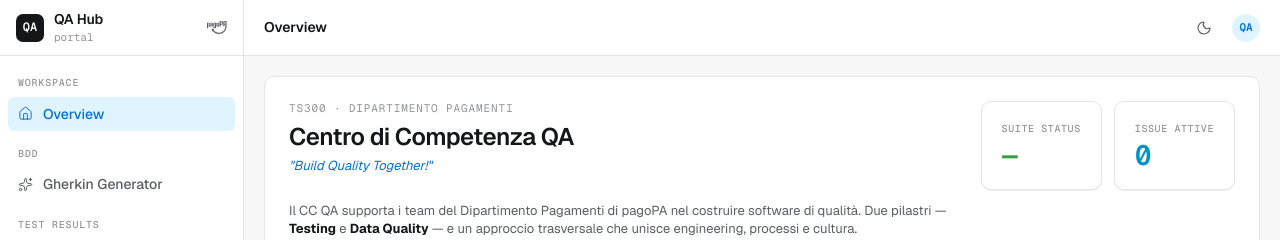
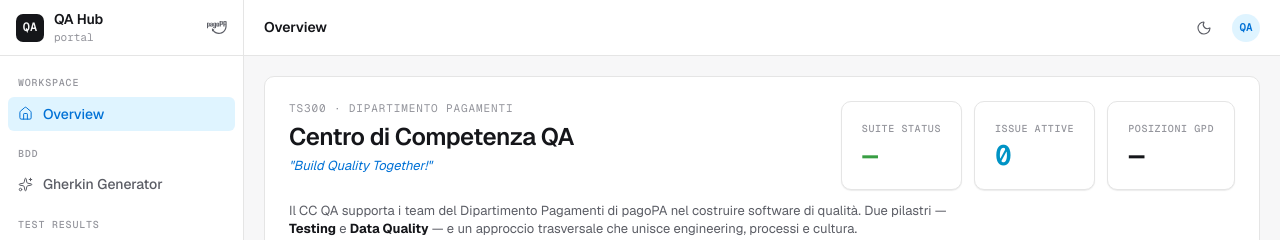
Before and after one commit to pagopa/pagopa-qa-centralhub-frontend, a Next.js app: page / in a window 1280 px wide. Shown: the top 240 px of the page. Built offline with nearby package versions, Linux system fonts and the light colour scheme; no server answers.

Commit message:
feat(gpd-position): add GPD Positions KPI card to Overview, update docs

```diff
--- a/src/app/(portal)/page.tsx
+++ b/src/app/(portal)/page.tsx
@@ -3,7 +3,9 @@
 import Link from "next/link";
 import { useE2eSuites } from "@/hooks/useE2eSuites";
 import { useJiraOverview } from "@/hooks/useJira";
+import { useGpdPositionSnapshots } from "@/hooks/useGpdPositions";
 import { Kpi } from "@/components/primitives/Kpi";
+import { fmtNumberIt } from "@/lib/format";
 import { TestTube2, LayoutGrid, FileText, Settings, Sparkles, ArrowRight, CreditCard, BookOpen, Wallet } from "lucide-react";
 
 const API_BASE_URL = process.env.NEXT_PUBLIC_API_URL ?? "http://localhost:8000";
@@ -25,6 +27,29 @@
           <span className="text-danger font-mono text-[11px]">{failing}/{total} fallite</span>
         )}
       </Kpi>
+    </Link>
+  );
+}
+
+function GpdPositionsStatusCard() {
+  const { data, isLoading } = useGpdPositionSnapshots();
+
+  if (isLoading) return <Kpi label="Posizioni GPD" value="—" />;
+
+  const items = data?.items ?? [];
+  const latest = items.length > 0 ? items[items.length - 1] : null;
+  const previous = items.length > 1 ? items[items.length - 2] : null;
+
+  if (!latest) return <Kpi label="Posizioni GPD" value="—" />;
+
+  const delta =
+    previous && previous.total !== 0
+      ? Math.round(((latest.total - previous.total) / previous.total) * 1000) / 10
+      : undefined;
+
+  return (
+    <Link href="/data-hub/gpd-positions" className="no-underline">
+      <Kpi label="Posizioni GPD" value={fmtNumberIt(latest.total)} delta={delta} />
     </Link>
   );
 }
@@ -141,6 +166,7 @@
           <div className="flex gap-3 flex-wrap">
             <E2eStatusCard />
             <JiraStatusCard />
+            <GpdPositionsStatusCard />
           </div>
         </div>
         <p className="text-[13px] text-text-dim max-w-2xl">
```
Also changed, not shown: 1 other file (tests, documents, lock files or other folders).
